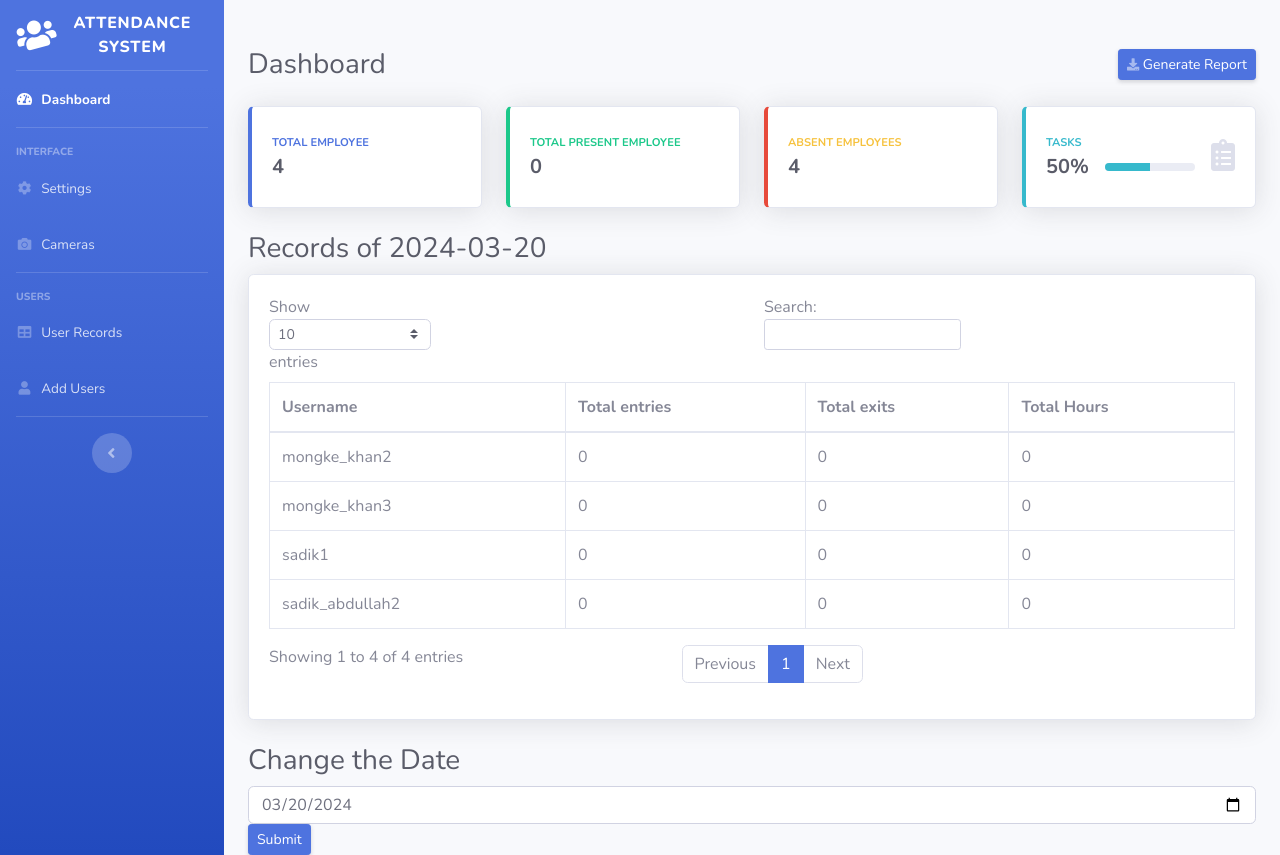
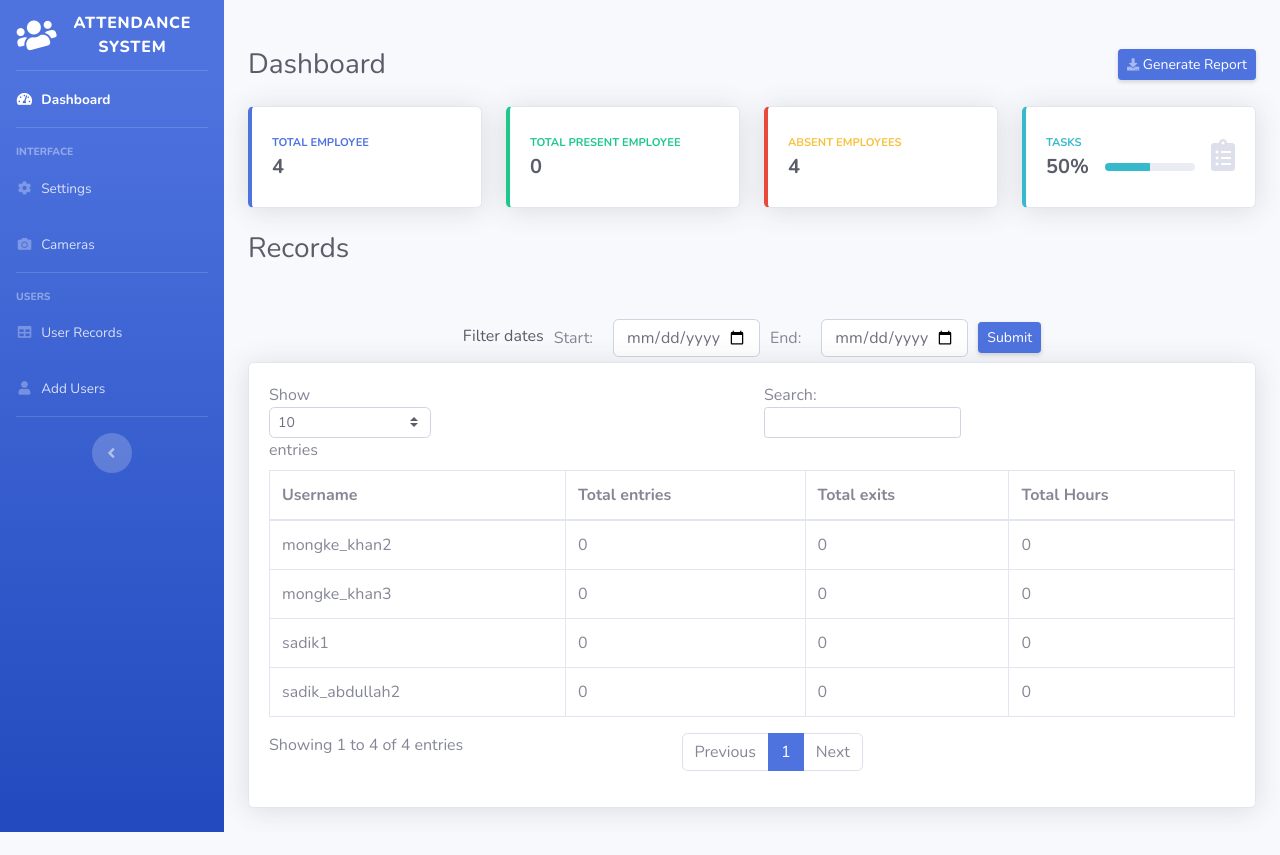
Before and after one commit to sadik-abd/ai_attendance_system, a Flask app: page / in a window 1280 px wide. After the commit the page ends 832 px from the top, so only its background shows below. Run offline with Flask 3, Linux system fonts and the light colour scheme; some libraries are stand-ins or nearby versions.

Commit message:
added dashboard. Filter dates option

```diff
--- a/Backend/app.py
+++ b/Backend/app.py
@@ -26,8 +26,9 @@ class Employee(db.Model):
 
 @app.route("/view_date",methods=["POST"])
 def viw_date():
-    dta = request.form["date"]
-    return redirect(url_for("main")+f"?date={dta}")
+    dta1 = request.form["start_date"]
+    dta2 = request.form["end_date"]
+    return redirect(url_for("main")+f"?start_date={dta1}&end_date={dta2}")
 
 @app.route('/index.html', methods=["GET"])
 def index_page():
@@ -36,18 +37,21 @@ def index_page():
 @app.route('/', methods=["GET"])
 def main():
     try:
-        dt = request.args.get("date")
-        print(dt)
-        if dt is None:
+        dta1 = request.args.get("start_date")
+        dta2 = request.args.get("end_date")
+
+        if dta2 is None or dta1 is None:
             raise Exception
     except Exception as e:
-        dt = datetime.now().strftime("%Y-%m-%d")
+        dta1 = datetime.now().strftime("%Y-%m-%d")
+        dta2 = datetime.now().strftime("%Y-%m-%d")
 
     presents = []
     data = calculate_office_metrics(records_db.records)
+    data = sum_values_between_dates(data,dta1,dta2)
     for k, v in data.items():
         try:
-            temp = v[dt]["entries"]
+            temp = v["entries"]
             if temp == None or temp == 0:
                 raise Exception
             presents.append(k)
@@ -55,7 +59,7 @@ def main():
             pass
             #presents[k] = False
 
-    return render_template("index.html",data=data,len=len,max=max,date=dt,presents=presents)
+    return render_template("index.html",data=data,len=len,max=max,presents=presents)
 
 @app.route("/tables",methods=["GET"])
 def tables():
--- a/Backend/records_db.py
+++ b/Backend/records_db.py
@@ -81,6 +81,39 @@ def calculate_office_metrics(data):
             }
     return results
 
+from datetime import datetime
+
+def sum_values_between_dates(datas, start_date, end_date):
+    # Convert string dates to datetime objects
+    start_date = datetime.strptime(start_date, "%Y-%m-%d")
+    end_date = datetime.strptime(end_date, "%Y-%m-%d")
+
+    # Initialize sums
+
+    ret_data = dict()
+    # Iterate through each date in the dictionary
+    for name, data in datas.items():
+        total_hours = 0
+        entries = 0
+        exits = 0
+        for date_str, values in data.items():
+            current_date = datetime.strptime(date_str, "%Y-%m-%d")
+
+            # Check if the current date falls within the start and end dates
+            if start_date <= current_date <= end_date:
+                # Sum up the values
+                total_hours += int(values.get('hours_in_office', 0))
+                entries += int(values.get('entries', 0))
+                exits += int(values.get('exits', 0))
+
+        ret_data[name] = {
+            'hours_in_office': total_hours,
+            'entries': entries,
+            'exits': exits
+        }
+    # Return the total sums
+    return ret_data
+
 def img_save(url, label):
     response = requests.get(url, stream=True)
 
--- a/Backend/templates/index.html
+++ b/Backend/templates/index.html
@@ -78,7 +78,27 @@
         </div>
       </div>
     </div>
-    <h1 class="h3 mb-2 text-gray-800">Records of {{ date }}</h1>
+    <h1 class="h3 mb-2 text-gray-800">Records</h1>
+    <!-- Start Filter-->
+    <div class="container mt-5">
+      <div class="row">
+          <div class="col-md-12">
+              <form class="form-inline justify-content-center" action="/view_date" method="post">
+                <label for="labeel" class="mb-2 text-gray-800">Filter dates</label>
+                <label for="startDate" id="labeel">Start:</label>
+                  <input type="date" class="form-control" id="startDate"  name="start_date"
+                  value="{{ request.form.date | default(date) }}"
+                  min="2020-01-01" max="2030-12-31">
+                  <label for="endDate">End:</label>
+                  <input type="date" class="form-control" id="endDate" name="end_date"
+                  value="{{ request.form.date | default(date) }}"
+                  min="2020-01-01" max="2030-12-31">
+                  <input type="submit"class="d-none d-sm-inline-block btn btn-sm btn-primary shadow-sm" value="Submit">
+              </form>
+          </div>
+      </div>
+  </div>
+  <!-- break -->
                 <!-- DataTales Example -->
                 <div class="card shadow mb-4">
                   <div class="card-body">
@@ -100,9 +120,9 @@
                             <td>{{k}}</td>
 
                             {% if k in presents %}
-                                <td>{{records[date]["entries"]}}</td>
-                                <td>{{records[date]["exits"]}}</td>
-                                <td>{{records[date]["hours_in_office"]}}</td>
+                                <td>{{records["entries"]}}</td>
+                                <td>{{records["exits"]}}</td>
+                                <td>{{records["hours_in_office"]}}</td>
                             {% else %}
                                 <td>0</td>
                                 <td>0</td>
@@ -115,13 +135,16 @@
                     </div>
                   </div>
                 </div>
-                <h1 class="h3 mb-2 text-gray-800">Change the Date</h1>
+                <!-- <h1 class="h3 mb-2 text-gray-800">Select the Date</h1>
                 <form action="/view_date" method="post">
-                    <input type="date"class="form-control form-control-user" id="date" name="date"
+                    <input type="date"class="form-control form-control-user" id="date" name="start_date"
+                           value="{{ request.form.date | default(date) }}"
+                           min="2020-01-01" max="2030-12-31">
+                    <input type="date"class="form-control form-control-user" id="date" name="end_date"
                            value="{{ request.form.date | default(date) }}"
                            min="2020-01-01" max="2030-12-31">
                     <input type="submit"class="d-none d-sm-inline-block btn btn-sm btn-primary shadow-sm" value="Submit">
-                </form>
+                </form> -->
 </div>
 
 
--- a/Backend/templates/navbar.html
+++ b/Backend/templates/navbar.html
@@ -17,7 +17,10 @@
 
   <!-- Custom styles for this template-->
   <link href="static/css/sb-admin-2.css" rel="stylesheet">
-
+  <style>
+    .form-inline .form-control { margin: 5px 10px; }
+    .form-inline label { margin: 5px 10px 5px 0; }
+</style>
 </head>
 
 <body id="page-top">
```
